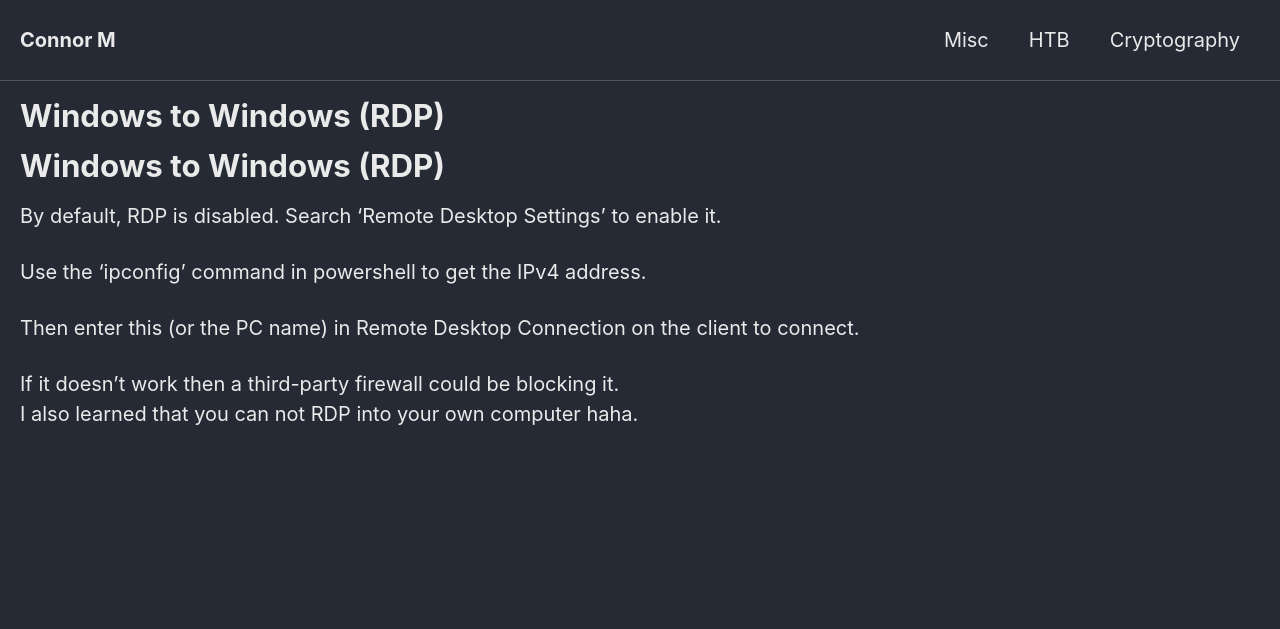
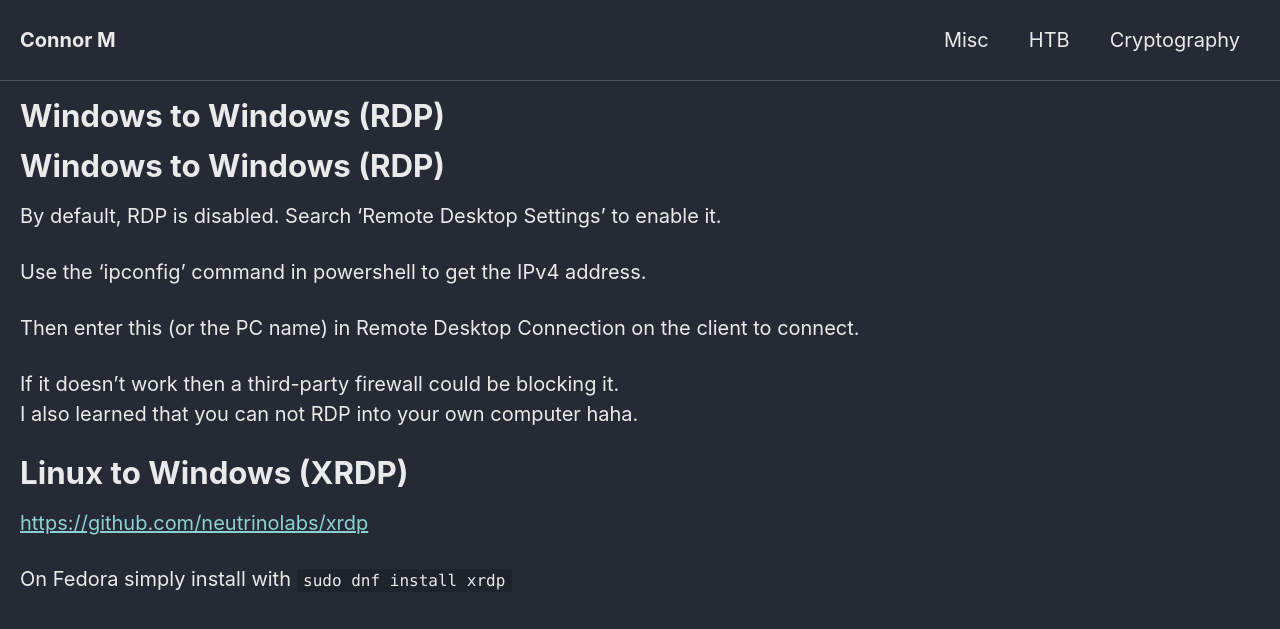
Before and after one commit to Connor-McCartney/Connor-McCartney.github.io, a Jekyll site: the page built from _pages/misc/remoting.md, in a window 1280 px wide. Shown: the top 629 px of the page. Built offline with Jekyll 4.4.1, drawn with Linux system fonts in a browser that asks for light colours; cached includes are drawn as plain includes; our own code applies the rules of GitHub Pages for plain Markdown files.

Commit message:
Update remoting.md

```diff
--- a/_pages/misc/remoting.md
+++ b/_pages/misc/remoting.md
@@ -10,3 +10,10 @@ Then enter this (or the PC name) in Remote Desktop Connection on the client to c
 
 If it doesn't work then a third-party firewall could be blocking it. <br>
 I also learned that you can not RDP into your own computer haha.
+
+
+# Linux to Windows (XRDP)
+
+<https://github.com/neutrinolabs/xrdp>
+
+On Fedora simply install with `sudo dnf install xrdp`
```
